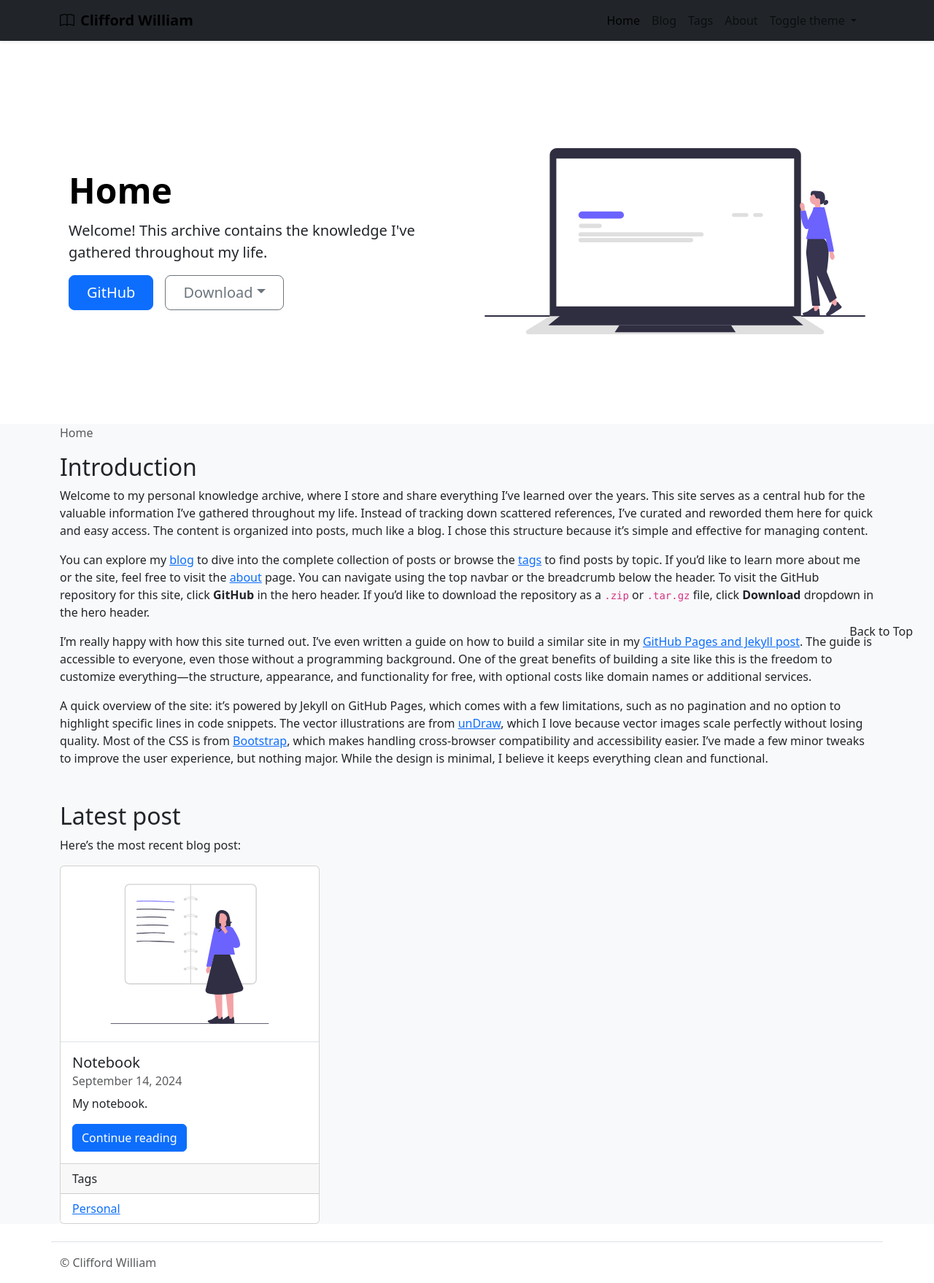
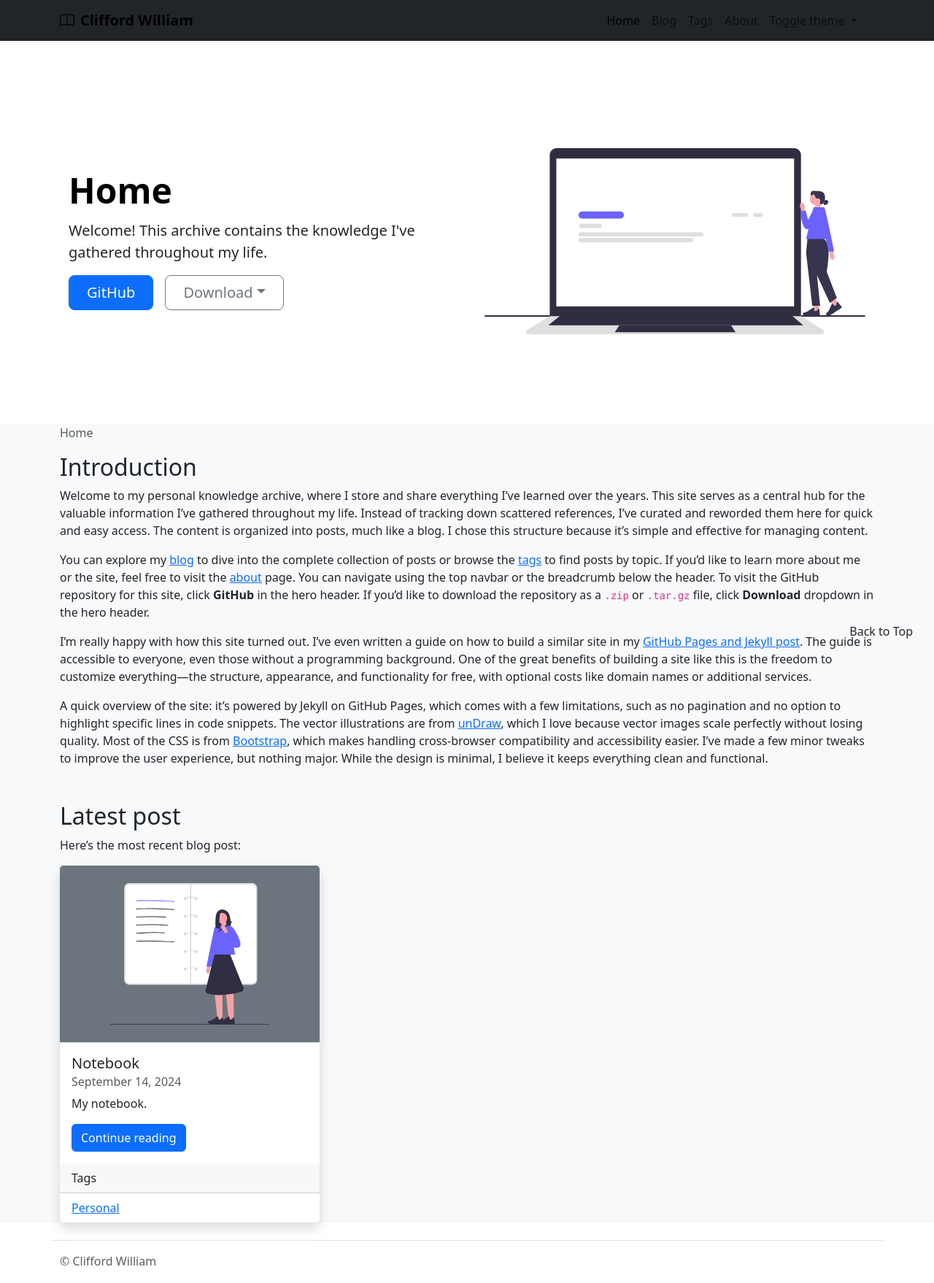
Before and after one commit to cliffordwilliam/my_archive, a Jekyll site: the page built from index.md, in a window 1280 px wide. Shown: the whole page at 73% size. Built offline with Jekyll 4.4.1, drawn with Linux system fonts in a browser that asks for light colours.

Commit message:
card update

```diff
--- a/_includes/card.html
+++ b/_includes/card.html
@@ -1,6 +1,6 @@
 <div class="col">
-  <div class="card h-100">
-    <div class="p-4">
+  <div class="card h-100 border-0 shadow">
+    <div class="p-4 bg-secondary card-img-top">
       <img class="card-img-top" src="{{ site.baseurl }}/assets/svgs/{{ post.thumbnail }}" alt="{{ post.thumbnail }}"
         style="aspect-ratio: 143 / 90;">
     </div>
```
